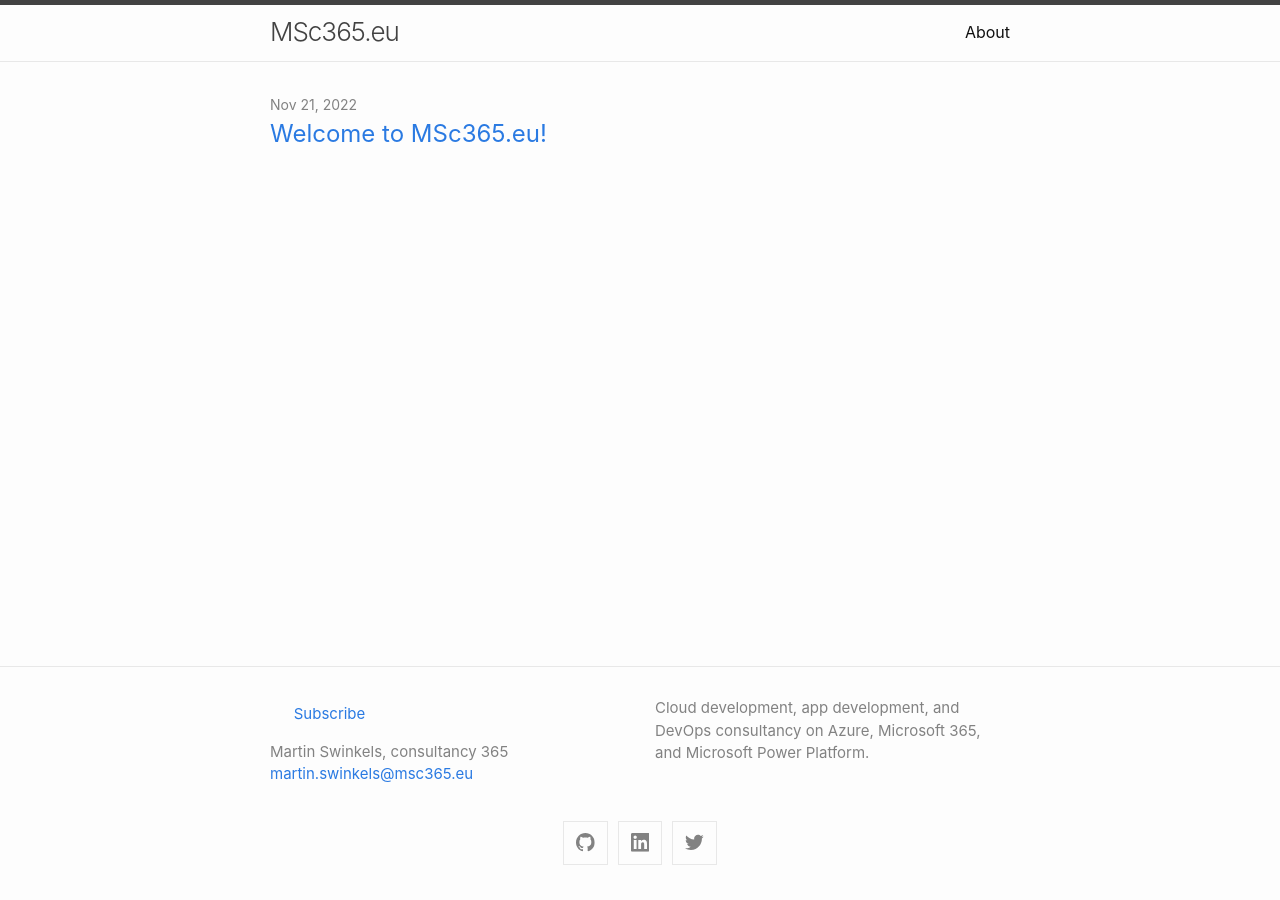
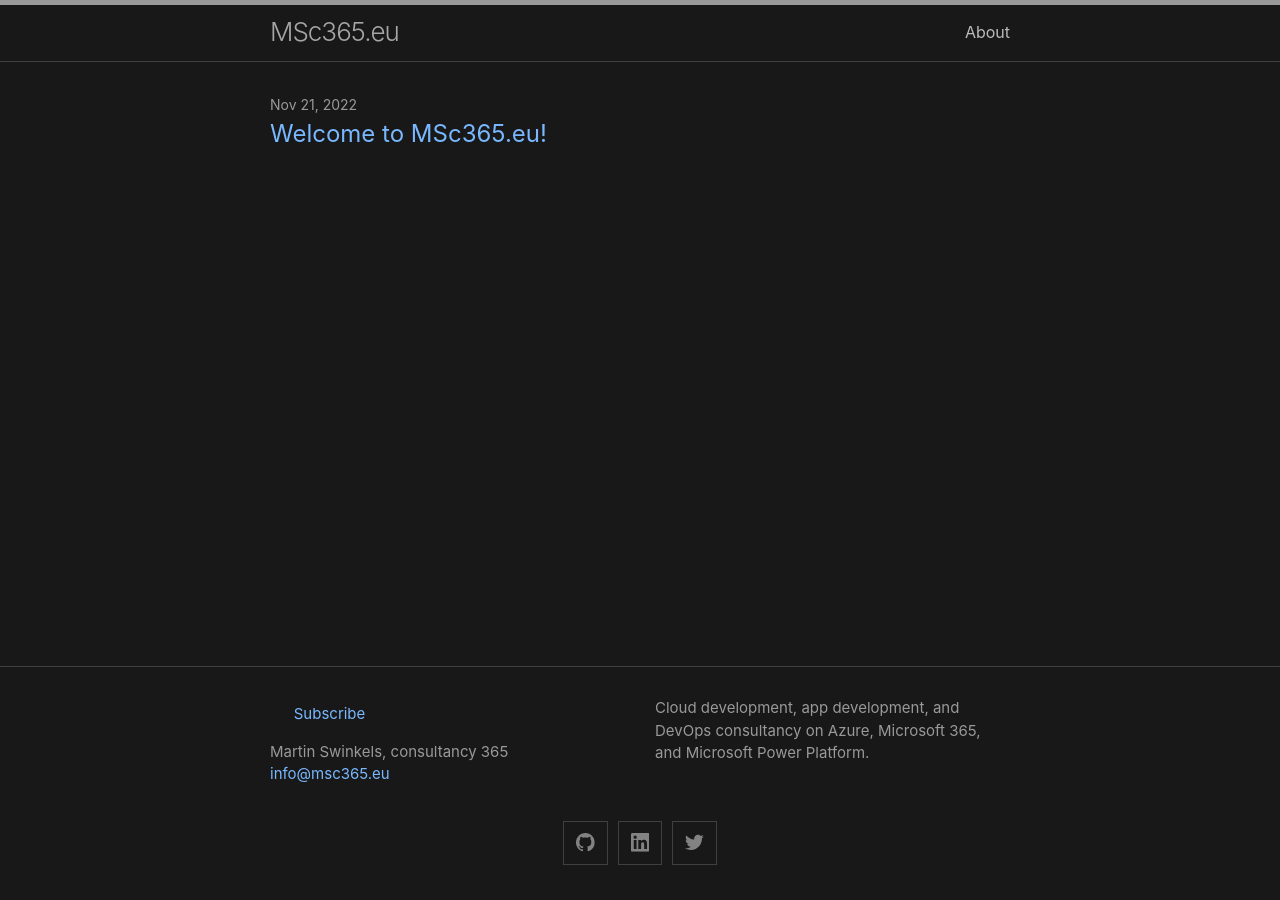
Before and after one commit to msc365/msc365.github.io, a Jekyll site: the page built from index.md, in a window 1280 px wide. Built offline with Jekyll 4.4.1, drawn with Linux system fonts in a browser that asks for light colours.

Commit message:
Update to dark mode tryout

```diff
--- a/_config.yml
+++ b/_config.yml
@@ -1,7 +1,7 @@
 title: MSc365.eu
 author:
   name: Martin Swinkels, consultancy 365
-  email: martin.swinkels@msc365.eu
+  email: info@msc365.eu
 description: > # this means to ignore newlines until "show_excerpts:"
   Cloud development, app development, and DevOps consultancy on Azure, Microsoft 365, and Microsoft Power Platform.
 
@@ -11,6 +11,7 @@
 # refer to https://shopify.github.io/liquid/filters/date/ if you want to customize this
 minima:
   date_format: "%b %-d, %Y"
+  skin: dark
 
   # generate social links in footer
   social_links:
```
